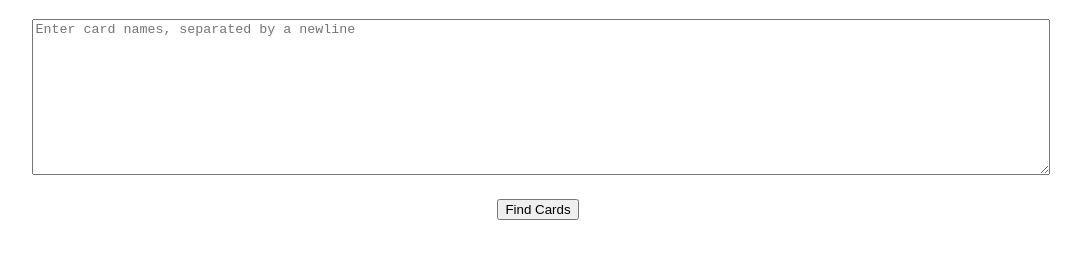
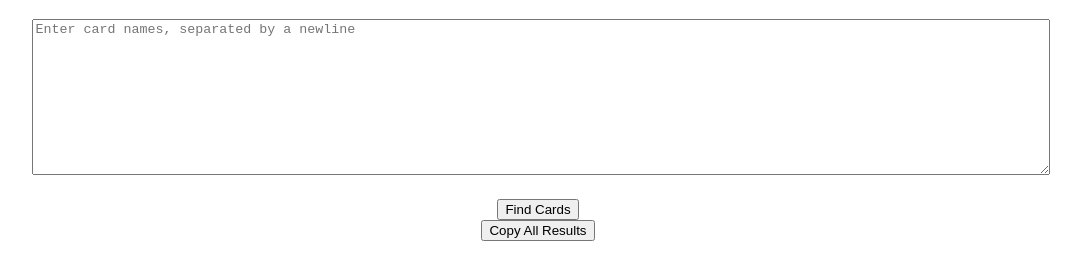
Before and after one commit to Elestin/cardtext, a plain HTML site: page index.html in a window 1280 px wide. Shown: the part 61-340 px from the top of the page, without its empty margins (102-1183 px from the left). Drawn offline with Linux system fonts and the light colour scheme.

Commit message:
Update index.html

```diff
--- a/index.html
+++ b/index.html
@@ -13,6 +13,7 @@
         <button id="submitBtn">Find Cards</button>
         <div id="cardDetails"></div>
     </div>
+    <button id="copyBtn">Copy All Results</button>
     <script src="script.js"></script>
 </body>
 </html>
```
